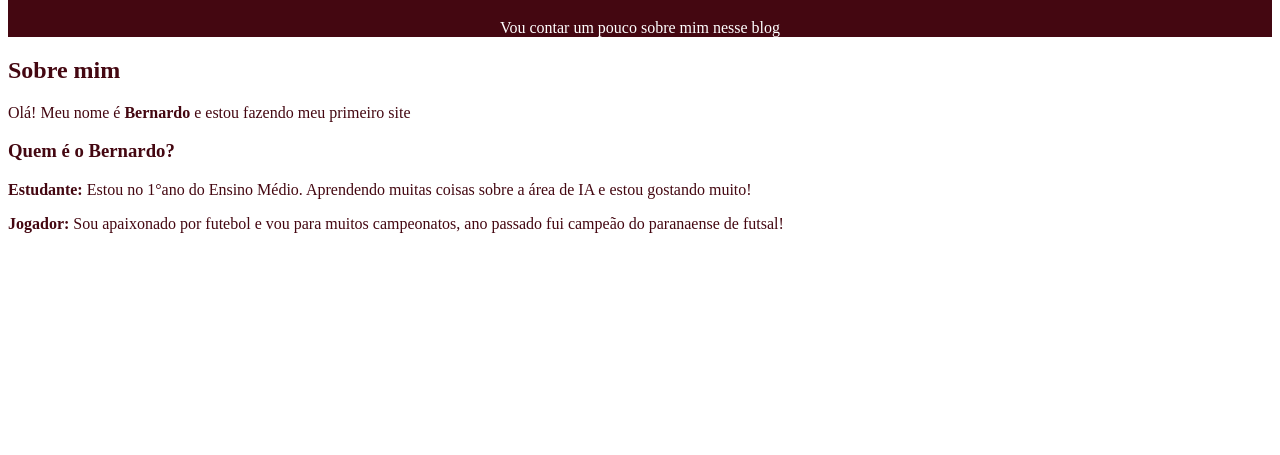
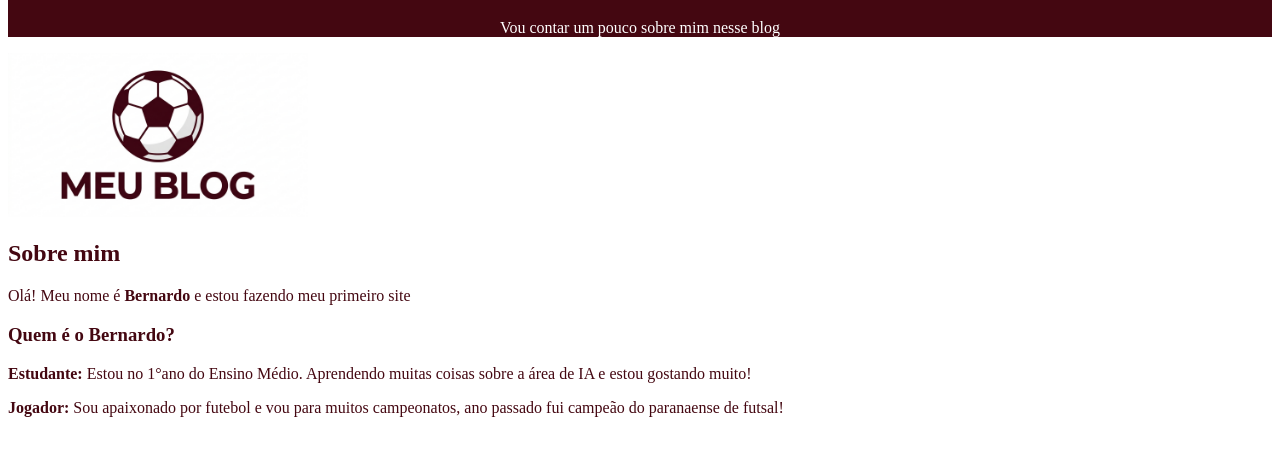
Before and after one commit to bernardocavassanisantos-cmd/ed_digital_2_trimestre, a plain HTML site: page index.html in a window 1280 px wide. Shown: the part 61-516 px from the top of the page. Drawn offline with Linux system fonts and the light colour scheme.

Commit message:
Add files via upload

```diff
--- a/index.html
+++ b/index.html
@@ -27,6 +27,8 @@
         <p>Vou contar um pouco sobre mim nesse blog</p>
     </header>
 
+    <img src="Gemini_Generated_Image_wwijolwwijolwwij.png" alt="Foto de perfil" width="300">
+
     <main>
     <h2>Sobre mim</h2>
     <p>Olá! Meu nome é <strong>Bernardo</strong> e estou fazendo meu primeiro site</p>
```
